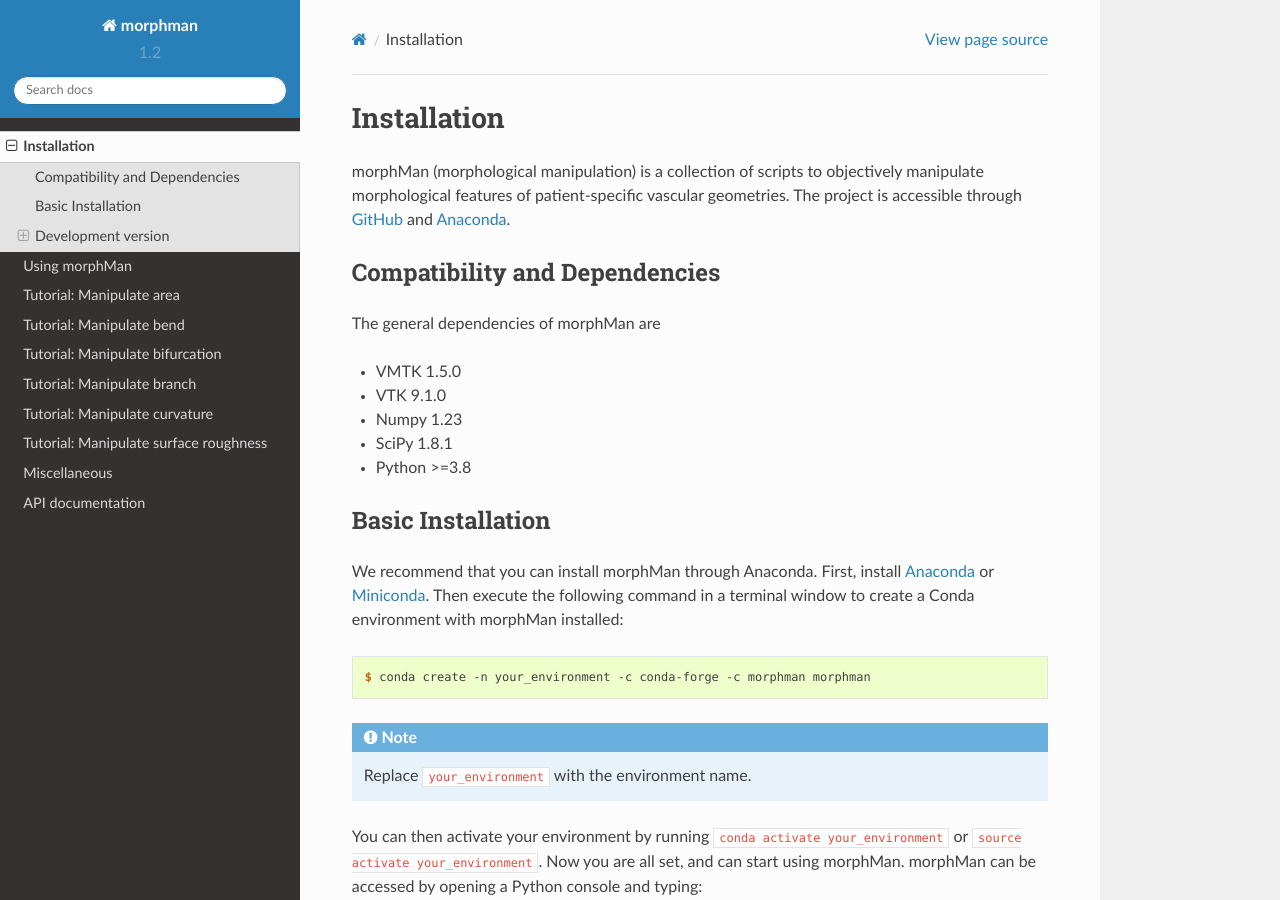
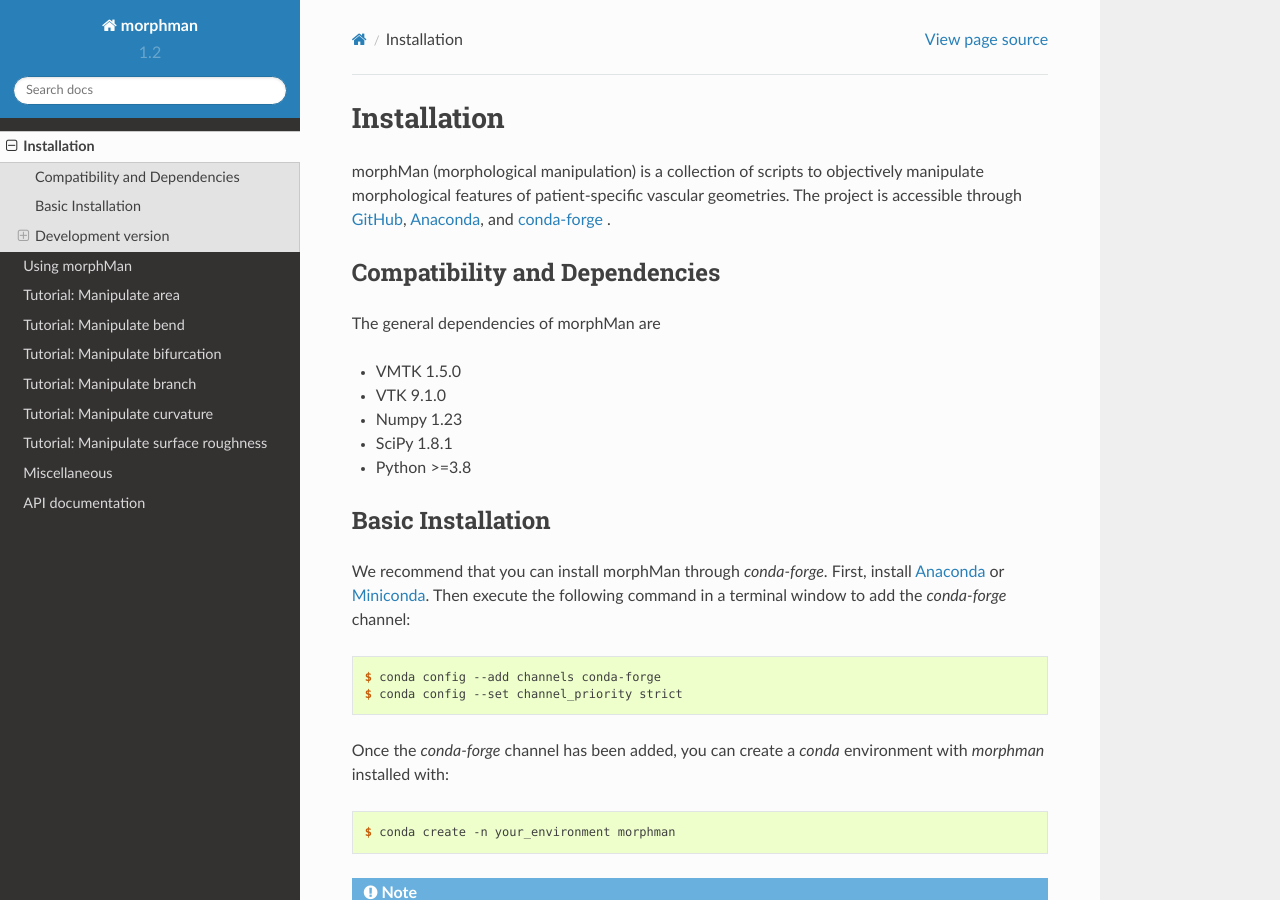
Before and after one commit to KVSlab/morphMan, a Sphinx documentation site: the page built from docs/source/installation.rst, in a window 1280 px wide and 900 px high. Built offline with Sphinx 7.4.7 and the Read the Docs theme 2.0.0, drawn with Linux system fonts in a browser that asks for light colours; some of the changed text lies outside the part shown.

Commit message:
Update documentation to install with conda-forge, and update CI configs

```diff
--- a/appveyor.yml
+++ b/appveyor.yml
@@ -39,7 +39,7 @@
 
   # Add custom channels
   - cmd: conda config --add channels conda-forge
-  - cmd: conda config --add channels morphman
+  - cmd: conda config --set channel_priority strict
 
   # Set up environment
   - cmd: conda create -n morphman morphman pytest
--- a/docs/source/installation.rst
+++ b/docs/source/installation.rst
@@ -7,7 +7,7 @@
 
 morphMan (morphological manipulation) is a collection of scripts to objectively manipulate
 morphological features of patient-specific vascular geometries. The project is accessible through
-`GitHub <https://github.com/KVSlab/morphMan/>`_ and `Anaconda <https://anaconda.org/morphman/morphman>`_.
+`GitHub <https://github.com/KVSlab/morphMan/>`_, `Anaconda <https://anaconda.org/morphman/morphman>`_, and `conda-forge <https://github.com/conda-forge/morphman-feedstock/>`_ .
 
 
 Compatibility and Dependencies
@@ -22,11 +22,16 @@
 
 Basic Installation
 ==================
-We recommend that you can install morphMan through Anaconda.
+We recommend that you can install morphMan through `conda-forge`.
 First, install `Anaconda <https://www.anaconda.com/products/distribution>`_ or `Miniconda <https://docs.conda.io/en/latest/miniconda.html>`_.
-Then execute the following command in a terminal window to create a Conda environment with morphMan installed::
+Then execute the following command in a terminal window to add the `conda-forge` channel::
 
-  $ conda create -n your_environment -c conda-forge -c morphman morphman
+    $ conda config --add channels conda-forge
+    $ conda config --set channel_priority strict
+
+Once the `conda-forge` channel has been added, you can create a `conda` environment with `morphman` installed with::
+
+    $ conda create -n your_environment morphman
 
 .. note::
     Replace ``your_environment`` with the environment name.
@@ -67,8 +72,9 @@
 file will be located. First, make sure that all dependencies are installed. Then, building and installation of morphMan
 can be performed with ``pip`` by running the following command::
 
-    $ python -m pip install .
+    $ python -m pip install --editable .
 
+The ``--editable`` flag installs the project in editable mode meaning that any changes to the original package will be reflected directly in your environment.
 Alternatively, morphMan can be installed using Python directly (deprecated)::
 
     $ python setup.py install
```
Also changed, not shown: README.md (+26 -6 lines), 1 other file.
